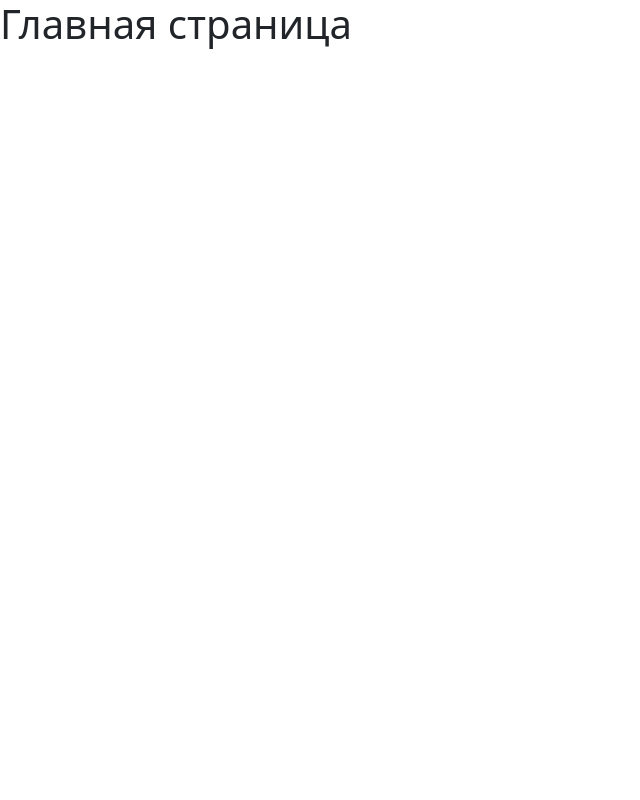
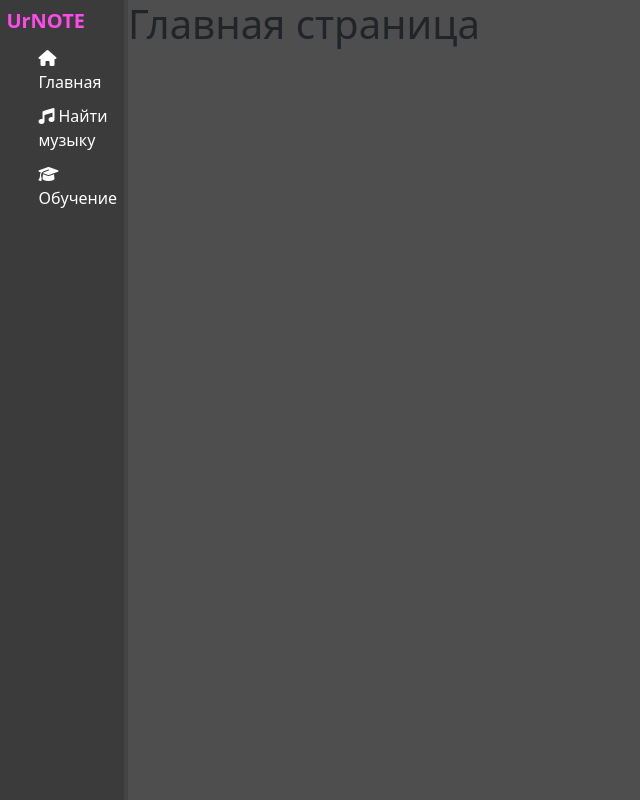
Before and after one commit to ZhuravlevVladislav/urnote, a Django app: page / in a window 1280 px wide. Shown: the whole page, without its empty margins (0-640 px from the left). Run offline with Django 4.2, Linux system fonts and the light colour scheme; some libraries are stand-ins or nearby versions.

Commit message:
add 'static' directory, add 'FontAwesome' icons, add file style.css

```diff
--- /dev/null
+++ b/urnote/main/static/main/css/style.css
@@ -0,0 +1,40 @@
+body {
+    background: #4e4e4e;
+}
+
+aside {
+    color: white;
+    float: left;
+    width: 10%;
+    background: #3b3b3b;
+    padding: 0.5%;
+    height: 100vh;
+    border-right: 4px solid #444444;
+}
+
+.text_logo {
+    color: #ff4aea;
+    font-weight: bold;
+    font-size: 20px;
+}
+
+aside ul {
+    list-style: none
+}
+
+aside ul i {
+    margin-right: 4px;
+}
+
+aside ul a {
+    color: white;
+    text-decoration: none;
+    display: block;
+    margin-top: 10px;
+    transition: transform 50ms linear;
+}
+
+aside ul li:hover, aside ul a:hover {
+    color: #ff4aea;
+    transform: scale(1.02);
+}
--- a/urnote/main/templates/main/about.html
+++ b/urnote/main/templates/main/education.html
@@ -1,7 +1,7 @@
 {% extends 'main/layout.html' %}
 
 {% block title %}
-    О сайте
+    Обучение
 {% endblock %}
 
 {% block content %}
--- a/urnote/main/templates/main/layout.html
+++ b/urnote/main/templates/main/layout.html
@@ -1,3 +1,5 @@
+{% load static %}
+
 <!doctype html>
 <html lang="ru">
 <head>
@@ -7,11 +9,24 @@
     <meta http-equiv="X-UA-Compatible" content="ie=edge">
     <title>{% block title %}{% endblock %}</title>
     <link rel="stylesheet" href="https://cdn.jsdelivr.net/npm/bootstrap@5.2.3/dist/css/bootstrap.min.css">
+	<script src="https://kit.fontawesome.com/a95b6c532f.js" crossorigin="anonymous"></script>
+	<link rel="stylesheet" href="{% static 'main/css/style.css' %}">
 </head>
 <body>
 
-    {% block content %}
-    {% endblock %}
+	<aside>
+		<span class="text_logo">UrNOTE</span>
+		<ul>
+			<li><a href="{% url 'home' %}"><i class="fa-solid fa-house"></i>Главная</a></li>
+			<li><a href=""><i class="fa-solid fa-music"></i>Найти музыку</a></li>
+			<li><a href="{% url	'education' %}"><i class="fa-solid fa-graduation-cap"></i>Обучение</a></li>
+		</ul>
+	</aside>
+
+	<main>
+		{% block content %}
+		{% endblock %}
+	</main>
 
 </body>
 </html>
--- a/urnote/main/urls.py
+++ b/urnote/main/urls.py
@@ -2,6 +2,6 @@ from django.urls import path
 from . import views
 
 urlpatterns = [
-    path('', views.index),
-    path('about/', views.about)
+    path('', views.index, name='home'),
+    path('education/', views.about, name='education')
 ]
--- a/urnote/main/views.py
+++ b/urnote/main/views.py
@@ -4,4 +4,4 @@ def index(request):
     return render(request, 'main/index.html')
 
 def about(request):
-    return render(request, 'main/about.html')
+    return render(request, 'main/education.html')
--- a/urnote/urnote/settings.py
+++ b/urnote/urnote/settings.py
@@ -113,11 +113,16 @@ USE_I18N = True
 USE_TZ = True
 
 
+
 # Static files (CSS, JavaScript, Images)
 # https://docs.djangoproject.com/en/4.2/howto/static-files/
 
 STATIC_URL = 'static/'
 
+STATICFILES_DIRS = [
+    BASE_DIR / "static",
+]
+
 # Default primary key field type
 # https://docs.djangoproject.com/en/4.2/ref/settings/#default-auto-field
 
--- a/urnote/urnote/urls.py
+++ b/urnote/urnote/urls.py
@@ -16,8 +16,10 @@ Including another URLconf
 """
 from django.contrib import admin
 from django.urls import path, include
+from django.conf import settings
+from django.conf.urls.static import static
 
 urlpatterns = [
     path('admin/', admin.site.urls),
     path('', include('main.urls')),
-]
+] + static(settings.STATIC_URL, document_root=settings.STATIC_ROOT)
```
